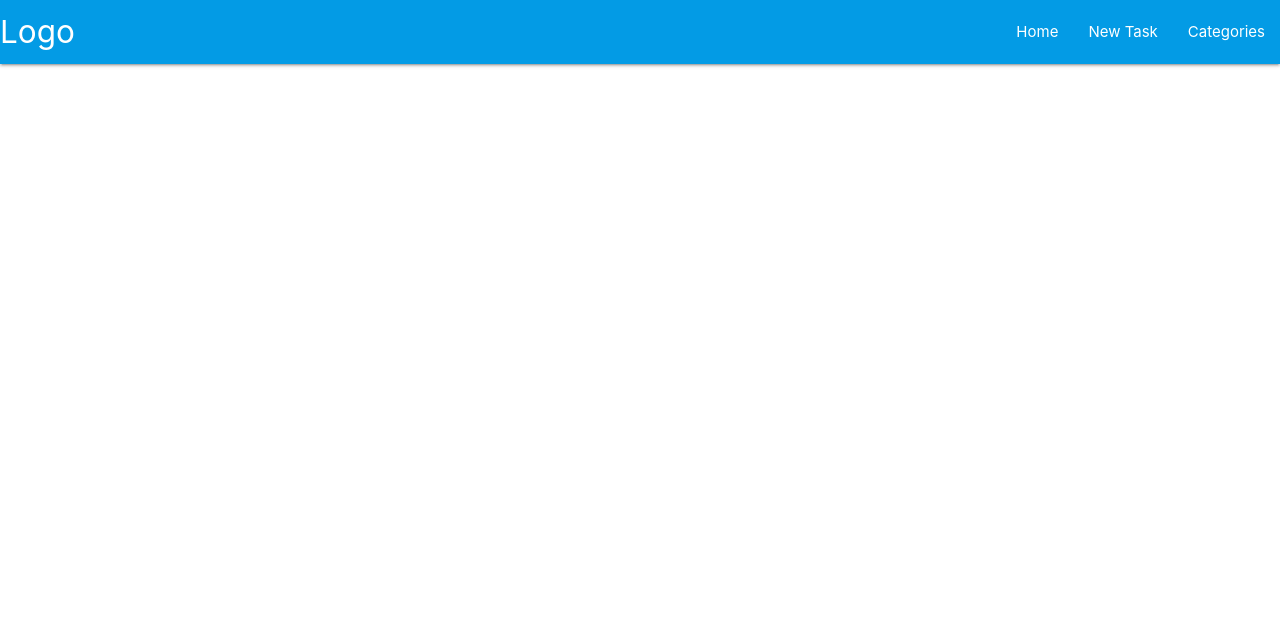
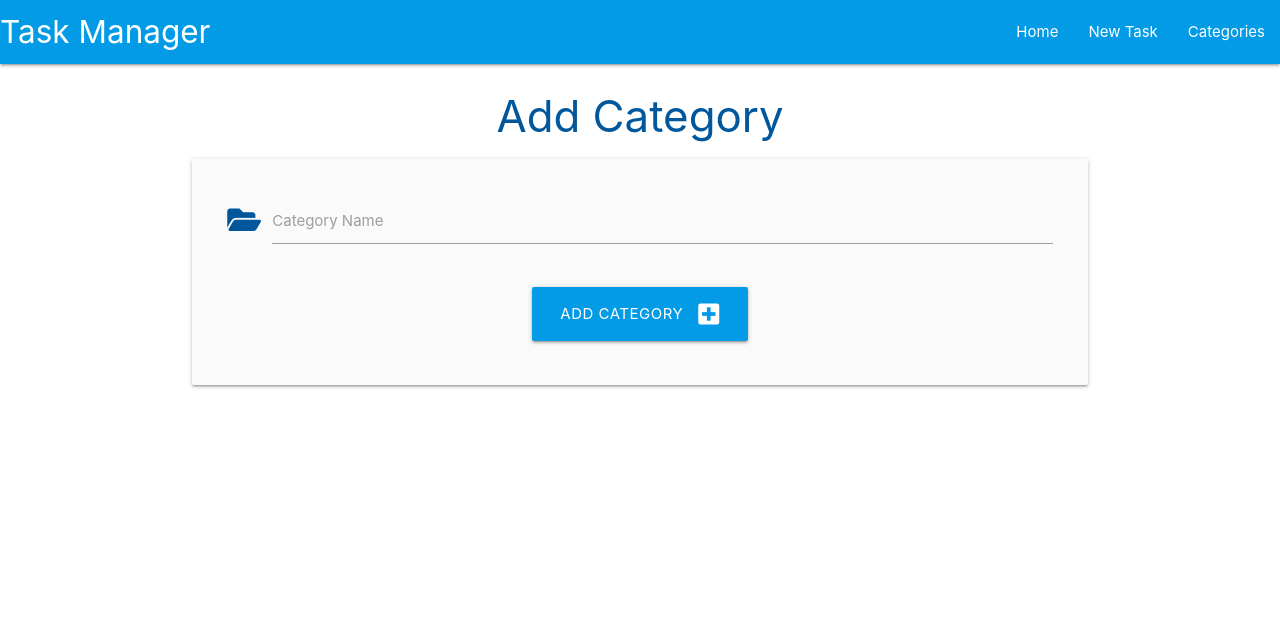
Before and after one commit to KristianColville1/task-manager, a Flask app: page /add_category in a window 1280 px wide. Shown: the top 625 px of the page. Run offline with Flask 2, Linux system fonts and the light colour scheme.

Commit message:
Add missing categories.html and rotue for add_categories.html

```diff
--- a/taskmanager/templates/add_category.html
+++ b/taskmanager/templates/add_category.html
@@ -1,5 +1,27 @@
 {% extends "base.html" %}
 {% block content %}
 
+<h3 class="light-blue-text text-darken-4 center-align">Add Category</h3>
+
+<div class="row card-panel grey lighten-5">
+    <form class="col s12" method="POST" action="{{ url_for('add_category') }}">
+        <!-- category name -->
+        <div class="row">
+            <div class="input-field col s12">
+                <i class="fas fa-folder-open prefix light-blue-text text-darken-4"></i>
+                <input id="category_name" name="category_name" minlength="3" maxlength="25" type="text" class="validate" required>
+                <label for="category_name">Category Name</label>
+            </div>
+        </div>
+        <!-- submit button -->
+        <div class="row">
+            <div class="col s12 center-align">
+                <button type="submit" class="btn-large light-blue darken-1">
+                    Add Category <i class="fas fa-plus-square right"></i>
+                </button>
+            </div>
+        </div>
+    </form>
+</div>
 
 {% endblock %}
--- a/taskmanager/templates/base.html
+++ b/taskmanager/templates/base.html
@@ -1,32 +1,40 @@
 <!DOCTYPE html>
 <html lang="en">
 <head>
+
     <meta charset="UTF-8">
     <meta http-equiv="X-UA-Compatible" content="IE=edge">
     <meta name="viewport" content="width=device-width, initial-scale=1.0">
-    <link href="https://cdnjs.cloudflare.com/ajax/libs/font-awesome/6.1.1/css/all.min.css" type="text/css">
-    <link rel="stylesheet" href="https://cdnjs.cloudflare.com/ajax/libs/materialize/1.0.0/css/materialize.min.css" type="text/css">
-    <link rel="stylesheet" href="{{ url_for('static', filename='css/style.css')}}" type="text/css">
+    <link rel="stylesheet" href="https://cdnjs.cloudflare.com/ajax/libs/font-awesome/5.15.3/css/all.min.css"
+        integrity="sha512-iBBXm8fW90+nuLcSKlbmrPcLa0OT92xO1BIsZ+ywDWZCvqsWgccV3gFoRBv0z+8dLJgyAHIhR35VZc2oM/gI1w=="
+        crossorigin="anonymous" referrerpolicy="no-referrer">
+    <link rel="stylesheet" href="https://cdnjs.cloudflare.com/ajax/libs/materialize/1.0.0/css/materialize.min.css"
+        type="text/css">
+    <link rel="stylesheet" href="{{ url_for('static', filename='css/style.css') }}" type="text/css">
     <title>Task Manager</title>
 </head>
+
 <body>
+
     <header>
+        <!-- top navbar -->
         <nav class="light-blue darken-1">
             <div class="nav-wrapper">
-              <a href="{{ url_for('home')}}" class="brand-logo">Logo</a>
-              <a href="#" data-target="mobile-demo" class="sidenav-trigger"><i class="fas fa-bars">menu</i></a>
+            <a href="{{ url_for('home') }}" class="brand-logo">Task Manager</a>
+            <a href="#" data-target="mobile-demo" class="sidenav-trigger"><i class="fas fa-bars"></i></a>
             <ul class="right hide-on-med-and-down">
-                <li><a href="{{ url_for('home')}}">Home</a></li>
-                <li><a href="{{ url_for('tasks')}}">New Task</a></li>
-                <li><a href="{{ url_for('categories')}}">Categories</a></li>
+                <li><a href="{{ url_for('home') }}">Home</a></li>
+                <li><a href="">New Task</a></li>
+                <li><a href="{{ url_for('categories') }}">Categories</a></li>
             </ul>
             </div>
         </nav>
 
+        <!-- mobile sidenav -->
         <ul class="sidenav" id="mobile-demo">
-            <li><a href="{{ url_for('home')}}">Home</a></li>
-            <li><a href="{{ url_for('tasks')}}">New Task</a></li>
-            <li><a href="{{ url_for('categories')}}">Categories</a></li>
+            <li><a href="{{ url_for('home') }}">Home</a></li>
+            <li><a href="">New Task</a></li>
+            <li><a href="{{ url_for('categories') }}">Categories</a></li>
         </ul>
     </header>
 
@@ -39,12 +47,13 @@
         <div class="footer-copyright">
             <div class="container">
                 For educational purposes only
-          <a class="grey-text text-lighten-4 right" href="https://codeinstitute.net" target="_blank">&copy; Code Institute</a>
+                <a class="white-text right" href="https://codeinstitute.net" target="_blank">&copy; Code Institute</a>
             </div>
         </div>
     </footer>
+
     <script src="https://cdnjs.cloudflare.com/ajax/libs/materialize/1.0.0/js/materialize.min.js"></script>
+    <script src="{{ url_for('static', filename='js/script.js') }}"></script>
 
-    <script src="{{ url_for('static', filename='js/script.js')}}"></script>
 </body>
 </html>
```
Also changed, not shown: taskmanager/templates/categories.html (added, +14 -0 lines). Lines whose indentation alone changed are shown as unchanged.
